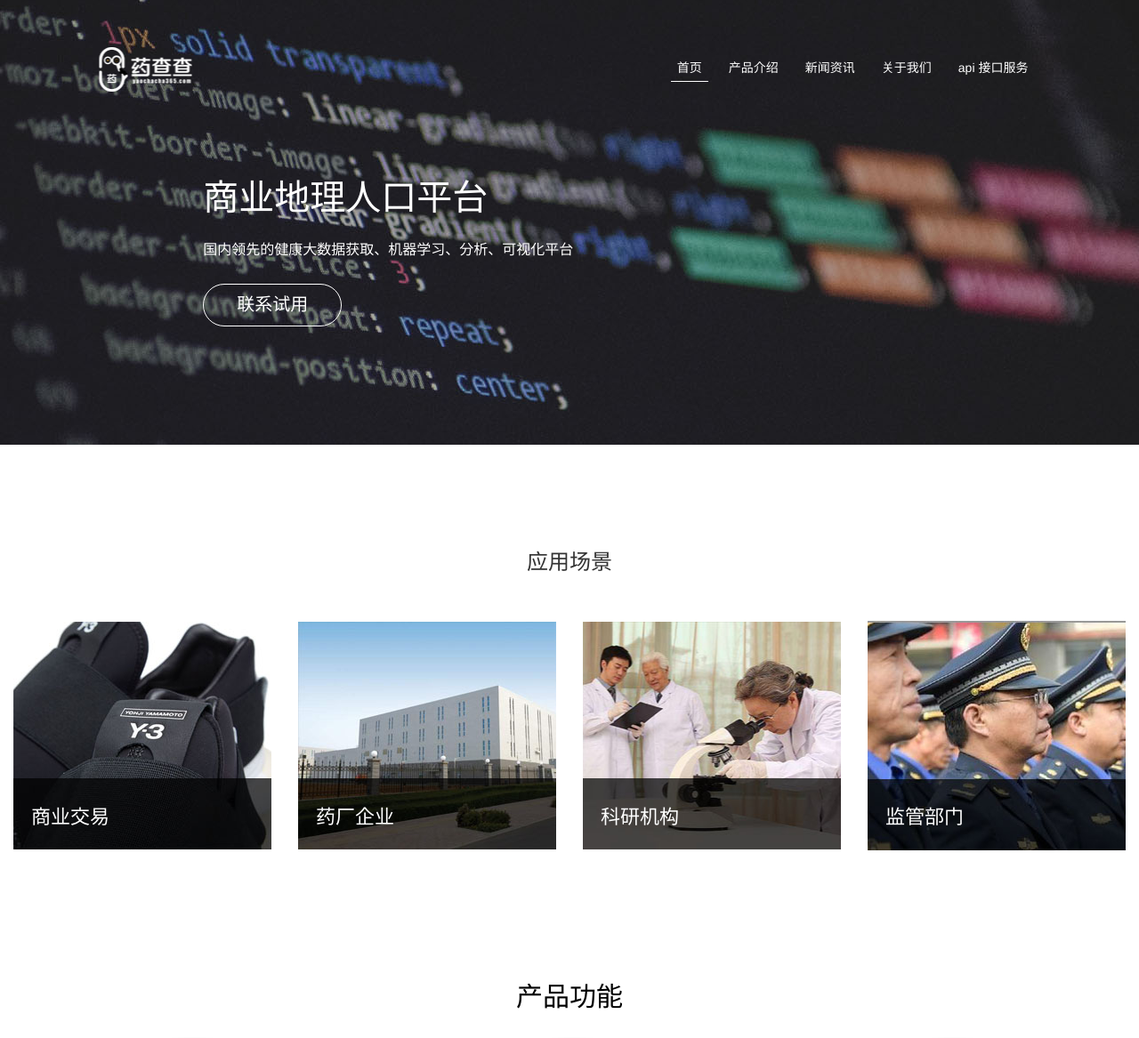
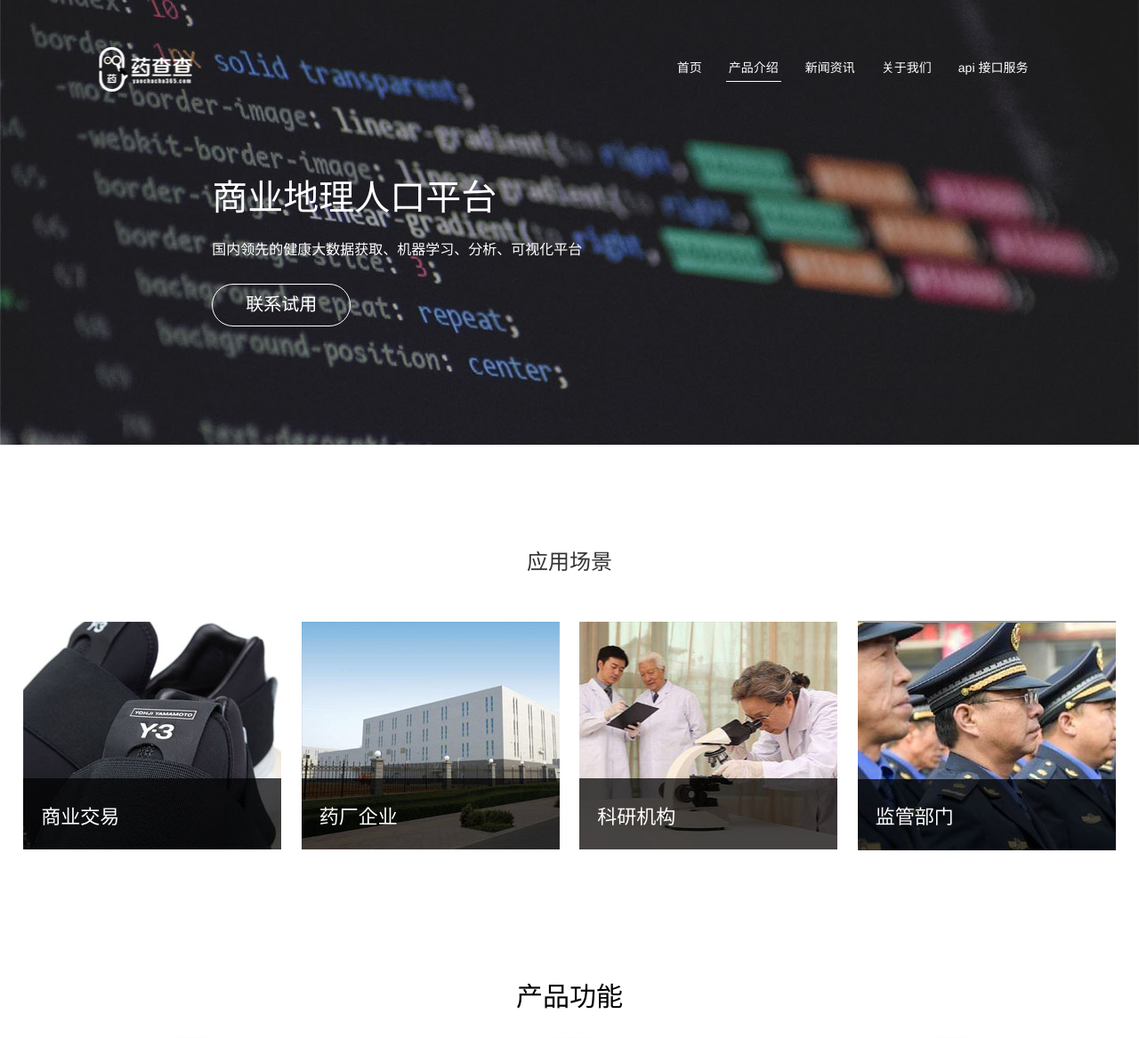
Before and after one commit to wenkaikai/yaochacha, a Django app: page /product_introduction in a window 1280 px wide. Shown: the top 1167 px of the page at 89% size. Run offline with Django 3.2, Linux system fonts and the light colour scheme; some libraries are stand-ins or nearby versions.

Commit message:
页面样式的的修改

```diff
--- a/yaochacha_formal/static/website/css/style.css
+++ b/yaochacha_formal/static/website/css/style.css
@@ -361,8 +361,9 @@ footer{
 /*product-introduction*/
 .section-product-1{
     height:500px;
-    background-size:cover;
     background:url(../img/product-bg1.jpg) no-repeat center center;
+     background-size:cover;
+
 }
 .section-product-1 h2{
     margin-top:200px;
@@ -436,9 +437,10 @@ footer{
 /*news*/
 .section-news-1{
     height:500px;
-    background-size:cover;
     background:url(../img/news-bg1.jpg) no-repeat center center;
     text-align:center;
+   background-size:cover;
+
 
 }
 .section-news-1 p{
@@ -493,9 +495,10 @@ footer{
  */
 .section-aboutUs-1{
     height:500px;
-    background-size:cover;
     background:url(../img/aboutUs-bg1.jpg) no-repeat center center;
     text-align:center;
+    background-size:cover;
+
 
 }
 .iphone-qr,.iphone-text{height:100%;position:relative;}
--- /dev/null
+++ b/yaochacha_formal/static/website/js/product_introduction.js
@@ -0,0 +1,7 @@
+/**
+ * Created by GIGABYTE on 2018/6/5.
+ */
+$(function(){
+    //
+    $("#nav a").eq(1).addClass("current")
+})
--- a/yaochacha_formal/templates/common/header.html
+++ b/yaochacha_formal/templates/common/header.html
@@ -9,7 +9,7 @@
             </div>
             <div class="navbar-collapse collapse" id="nav">
                 <ul class="nav navbar-nav navbar-right ">
-                    <li><a href="/" class="text-center current">首页</a></li>
+                    <li><a href="/" class="text-center">首页</a></li>
                     <li><a href="/product_introduction" class="text-center">产品介绍</a></li>
                     <li><a href="/news_information" class="text-center">新闻资讯</a></li>
                     <li><a href="/about_us" class="text-center">关于我们</a></li>
--- a/yaochacha_formal/templates/website/aboutUs.html
+++ b/yaochacha_formal/templates/website/aboutUs.html
@@ -17,13 +17,14 @@
     <script src="https://apps.bdimg.com/libs/html5shiv/3.7/html5shiv.min.js"></script>
     <script src="https://cdn.bootcss.com/respond.js/1.4.2/respond.min.js"></script>
     <![endif]-->
+     <script type="text/javascript" src="/static/website/js/aboutUs.js"></script>
 </head>
 <body>
 <!--头部开始-->
 {% include 'common/header.html' %}
 <!--头部结束-->
 <!--section-aboutUs-1-->
-<section class="section-aboutUs-1">
+<section class="section-aboutUs-1 container-fluid">
   <div class="col-lg-6 iphone-text">
       <div class="row text-white center-block">
           <h1 class="btn-group-vertical">药查查</h1>
--- a/yaochacha_formal/templates/website/index.html
+++ b/yaochacha_formal/templates/website/index.html
@@ -15,6 +15,7 @@
     <script src="http://cdn.static.runoob.com/libs/jquery/2.1.1/jquery.min.js"></script>
     <script src="http://cdn.static.runoob.com/libs/bootstrap/3.3.7/js/bootstrap.min.js"></script>
     <script src="/static/website/js/wow.js"></script>
+    <script src="/static/website/js/index.js"></script>
     <!--[if lt IE 9]>
     <script src="https://apps.bdimg.com/libs/html5shiv/3.7/html5shiv.min.js"></script>
     <script src="https://cdn.bootcss.com/respond.js/1.4.2/respond.min.js"></script>
--- a/yaochacha_formal/templates/website/news.html
+++ b/yaochacha_formal/templates/website/news.html
@@ -13,10 +13,12 @@
     <link rel="stylesheet" href="/static/website/css/style.css">
     <script src="http://cdn.static.runoob.com/libs/jquery/2.1.1/jquery.min.js"></script>
     <script src="http://cdn.static.runoob.com/libs/bootstrap/3.3.7/js/bootstrap.min.js"></script>
+
     <!--[if lt IE 9]>
     <script src="https://apps.bdimg.com/libs/html5shiv/3.7/html5shiv.min.js"></script>
     <script src="https://cdn.bootcss.com/respond.js/1.4.2/respond.min.js"></script>
     <![endif]-->
+     <script type="text/javascript" src="/static/website/js/news_information.js"></script>
 </head>
 <body>
 <!--头部开始-->
@@ -27,7 +29,7 @@
   <p>数据让生活更健康</p>
     <span></span>
 </section>
-<section class="section-news-2 clearfix">
+<section class="section-news-2 clearfix container-fluid">
     <div class="col-lg-7 col-lg-offset-1">
         <div class="row">
             <div id="new-tab" class="mt-20">
--- a/yaochacha_formal/templates/website/product_introduction.html
+++ b/yaochacha_formal/templates/website/product_introduction.html
@@ -17,13 +17,14 @@
     <script src="https://apps.bdimg.com/libs/html5shiv/3.7/html5shiv.min.js"></script>
     <script src="https://cdn.bootcss.com/respond.js/1.4.2/respond.min.js"></script>
     <![endif]-->
+   <script type="text/javascript" src="/static/website/js/product_introduction.js"></script>
 </head>
 <body>
 <!--头部开始-->
 {% include 'common/header.html' %}
 <!--头部结束-->
 <!--section-product-->
-<section class="section-product-1">
+<section class="container-fluid section-product-1 ">
     <div class="row col-sm-offset-2 col-xs-offset-1 col-sm-10">
         <h2>商业地理人口平台</h2>
         <p>国内领先的健康大数据获取、机器学习、分析、可视化平台</p>
@@ -33,7 +34,7 @@
     </div>
 </section>
 <!--section-product-2-->
-<section class="section-product-2">
+<section class="container-fluid section-product-2">
     <h3>应用场景</h3>
     <div class="clearfix">
         <div class="col-xs-12 col-sm-6 col-lg-3">
```
Also changed, not shown: yaochacha_formal/static/website/js/aboutUs.js (added, +7 -0 lines), yaochacha_formal/static/website/js/index.js (added, +7 -0 lines), yaochacha_formal/static/website/js/news_information.js (added, +7 -0 lines).
